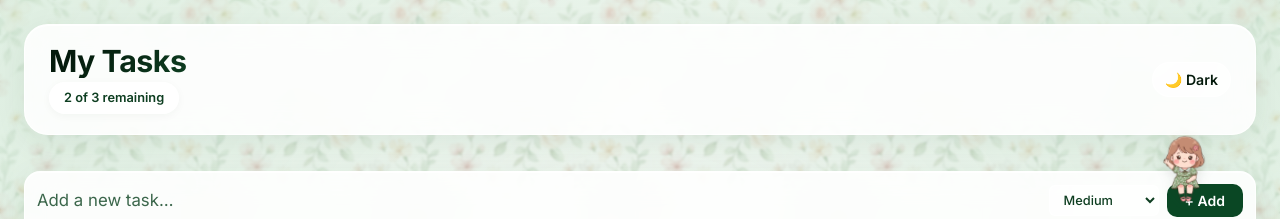
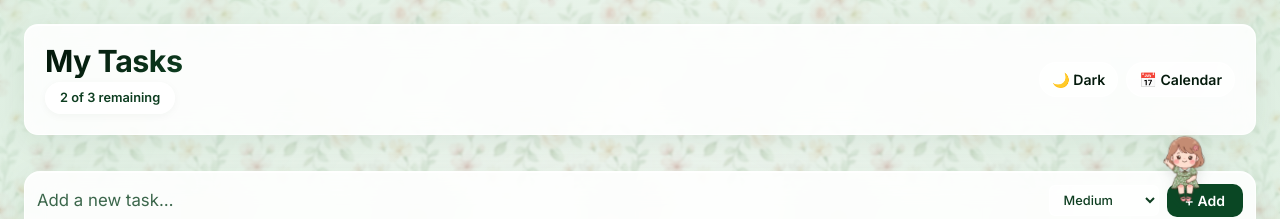
Before and after one commit to himashri13/todo-list, a React (Vite) app: page / in a window 1280 px wide. Shown: the top 219 px of the page. Built offline with nearby package versions, Linux system fonts and the light colour scheme.

Commit message:
Add notifications, calendar view, and header styling

```diff
--- a/src/App.css
+++ b/src/App.css
@@ -46,6 +46,13 @@
   backdrop-filter: blur(14px);
 }
 
+.header--full {
+  width: 100%;
+  border-radius: 14px;
+  padding-left: 20px;
+  padding-right: 20px;
+}
+
 .header__content {
   display: flex;
   flex-direction: column;
@@ -85,6 +92,43 @@
   font-size: 0.88rem;
   font-weight: 600;
 }
+
+.header__actions {
+  display: flex;
+  gap: 8px;
+  align-items: center;
+}
+
+.calendar-toggle {
+  background: var(--color-surface-2);
+}
+
+/* Calendar styles */
+.calendar {
+  margin: 12px 0 18px;
+  background: var(--color-surface);
+  border: 1px solid var(--color-border);
+  border-radius: 12px;
+  padding: 12px;
+}
+
+.calendar__header {
+  font-weight: 700;
+  margin-bottom: 8px;
+}
+
+.calendar__grid {
+  display: grid;
+  grid-template-columns: repeat(7, 1fr);
+  gap: 6px;
+}
+
+.calendar__weekday { font-size: 0.72rem; color: var(--color-text-2); text-align: center; }
+.calendar__cell { min-height: 54px; padding: 6px; border-radius: 8px; background: transparent; }
+.calendar__cell--empty { opacity: 0.28; }
+.calendar__day { font-weight: 600; }
+.calendar__dots { margin-top: 6px; display:flex; gap:6px; }
+.calendar__dot { width:8px; height:8px; border-radius:50%; background: var(--color-accent); display:inline-block; }
 
 /* ─── Add Todo Form ──────────────────────────────────────── */
 .add-todo {
--- a/src/App.jsx
+++ b/src/App.jsx
@@ -5,6 +5,7 @@ import Header from './components/Header';
 import AddTodo from './components/AddTodo';
 import FilterBar from './components/FilterBar';
 import TodoList from './components/TodoList';
+import CalendarView from './components/CalendarView';
 
 /* ─── Seed data shown on first load ─────────────────────── */
 const SEED_TODOS = [
@@ -18,6 +19,7 @@ function normalizeTodo(todo) {
     ...todo,
     dueDate: todo.dueDate || '',
     reminder: todo.reminder || '',
+    notified: todo.notified || false,
   };
 }
 
@@ -43,9 +45,49 @@ export default function App() {
   const [todos, setTodos] = useState(loadTodos);
   const [filter, setFilter] = useState('all');
   const [theme, setTheme] = useState(loadTheme);
+  const [calendarOpen, setCalendarOpen] = useState(false);
+  const timersRef = new Map();
 
   useEffect(() => {
     localStorage.setItem('todos', JSON.stringify(todos));
+  }, [todos]);
+
+  // Request notification permission and schedule reminders for todos
+  useEffect(() => {
+    if ('Notification' in window && Notification.permission === 'default') {
+      Notification.requestPermission();
+    }
+
+    // Clear existing timers
+    timersRef.forEach((t) => clearTimeout(t));
+    timersRef.clear();
+
+    const now = Date.now();
+    todos.forEach((todo) => {
+      if (!todo.reminder || todo.notified) return;
+      const when = new Date(todo.reminder).getTime();
+      if (Number.isNaN(when)) return;
+      const delay = when - now;
+      if (delay <= 0) return; // past
+      const id = setTimeout(() => {
+        if (Notification.permission === 'granted') {
+          try {
+            new Notification('Todo reminder', {
+              body: todo.text,
+            });
+          } catch (e) {
+            // ignore
+          }
+        }
+        // mark as notified so we don't repeat
+        setTodos((prev) => prev.map((t) => t.id === todo.id ? { ...t, notified: true } : t));
+      }, delay);
+      timersRef.set(todo.id, id);
+    });
+    return () => {
+      timersRef.forEach((t) => clearTimeout(t));
+      timersRef.clear();
+    };
   }, [todos]);
 
   useEffect(() => {
@@ -55,7 +97,7 @@ export default function App() {
 
   function addTodo(text, priority, dueDate, reminder) {
     setTodos((prev) => [
-      { id: crypto.randomUUID(), text, completed: false, priority, dueDate, reminder },
+      { id: crypto.randomUUID(), text, completed: false, priority, dueDate, reminder, notified: false },
       ...prev,
     ]);
   }
@@ -96,9 +138,11 @@ export default function App() {
         remaining={remaining}
         theme={theme}
         onToggleTheme={() => setTheme((current) => (current === 'light' ? 'dark' : 'light'))}
+        onToggleCalendar={() => setCalendarOpen((v) => !v)}
       />
       <AddTodo onAdd={addTodo} />
       <FilterBar current={filter} onChange={setFilter} />
+      {calendarOpen && <CalendarView todos={todos} />}
       <TodoList
         todos={filteredTodos}
         onToggle={toggleTodo}
--- /dev/null
+++ b/src/components/CalendarView.jsx
@@ -0,0 +1,71 @@
+import React from 'react';
+
+function getMonthMatrix(year, month) {
+  const first = new Date(year, month, 1);
+  const startDay = first.getDay();
+  const daysInMonth = new Date(year, month + 1, 0).getDate();
+  const rows = [];
+  let cells = [];
+  // Fill initial empty cells
+  for (let i = 0; i < startDay; i++) cells.push(null);
+  for (let d = 1; d <= daysInMonth; d++) {
+    cells.push(new Date(year, month, d));
+    if (cells.length === 7) {
+      rows.push(cells);
+      cells = [];
+    }
+  }
+  while (cells.length < 7) cells.push(null);
+  rows.push(cells);
+  return rows;
+}
+
+export default function CalendarView({ todos = [], monthOffset = 0 }) {
+  const today = new Date();
+  const year = today.getFullYear();
+  const month = today.getMonth() + monthOffset;
+  const matrix = getMonthMatrix(year, month);
+
+  const tasksByDate = todos.reduce((map, t) => {
+    if (!t.dueDate) return map;
+    const d = new Date(t.dueDate);
+    const key = d.toDateString();
+    (map[key] ||= []).push(t);
+    return map;
+  }, {});
+
+  return (
+    <div className="calendar">
+      <div className="calendar__header">{new Date(year, month).toLocaleString([], { month: 'long', year: 'numeric' })}</div>
+      <div className="calendar__grid">
+        <div className="calendar__weekday">Sun</div>
+        <div className="calendar__weekday">Mon</div>
+        <div className="calendar__weekday">Tue</div>
+        <div className="calendar__weekday">Wed</div>
+        <div className="calendar__weekday">Thu</div>
+        <div className="calendar__weekday">Fri</div>
+        <div className="calendar__weekday">Sat</div>
+        {matrix.map((week, i) => (
+          <React.Fragment key={i}>
+            {week.map((day, j) => {
+              const key = day ? day.toDateString() : `empty-${i}-${j}`;
+              const tasks = day ? tasksByDate[day.toDateString()] || [] : [];
+              return (
+                <div key={key} className={`calendar__cell ${day ? '' : 'calendar__cell--empty'}`}>
+                  {day && <div className="calendar__day">{day.getDate()}</div>}
+                  {tasks.length > 0 && (
+                    <div className="calendar__dots">
+                      {tasks.slice(0,3).map((t) => (
+                        <span key={t.id} className="calendar__dot" title={t.text}></span>
+                      ))}
+                    </div>
+                  )}
+                </div>
+              );
+            })}
+          </React.Fragment>
+        ))}
+      </div>
+    </div>
+  );
+}
--- a/src/components/Header.jsx
+++ b/src/components/Header.jsx
@@ -1,14 +1,20 @@
-export default function Header({ total, remaining, theme, onToggleTheme }) {
+export default function Header({ total, remaining, theme, onToggleTheme, onToggleCalendar }) {
   return (
-    <header className="header">
+    <header className="header header--full">
       <div className="header__content">
         <h1 className="header__title">My Tasks</h1>
         <span className="header__meta">{remaining} of {total} remaining</span>
       </div>
 
-      <button className="theme-toggle" type="button" onClick={onToggleTheme}>
-        {theme === 'dark' ? '☀️ Light' : '🌙 Dark'}
-      </button>
+      <div className="header__actions">
+        <button className="theme-toggle" type="button" onClick={onToggleTheme}>
+          {theme === 'dark' ? '☀️ Light' : '🌙 Dark'}
+        </button>
+
+        <button className="theme-toggle calendar-toggle" type="button" onClick={onToggleCalendar} aria-label="Open calendar">
+          📅 Calendar
+        </button>
+      </div>
     </header>
   );
 }
```
